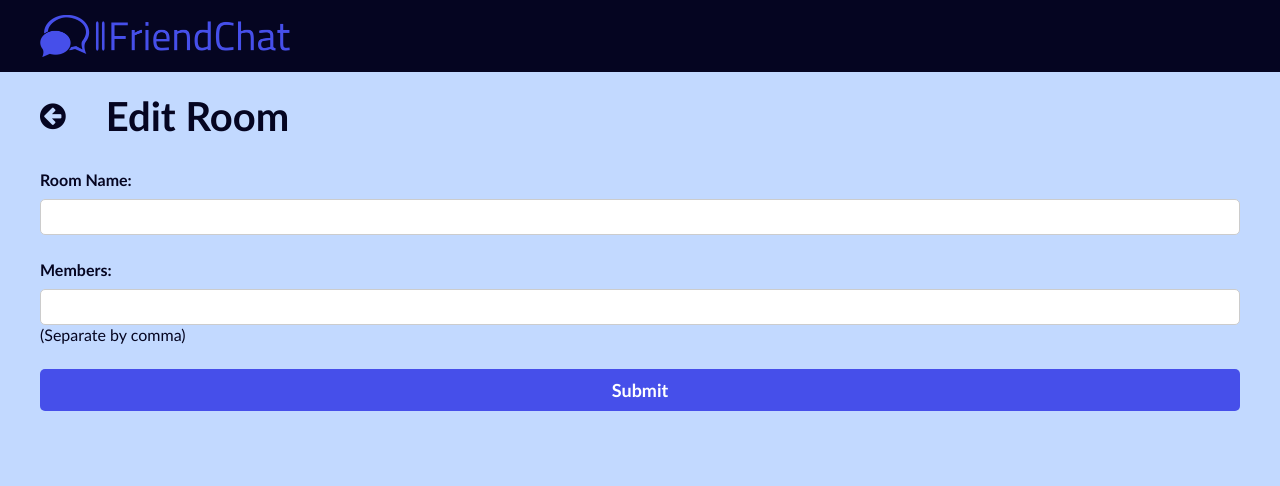
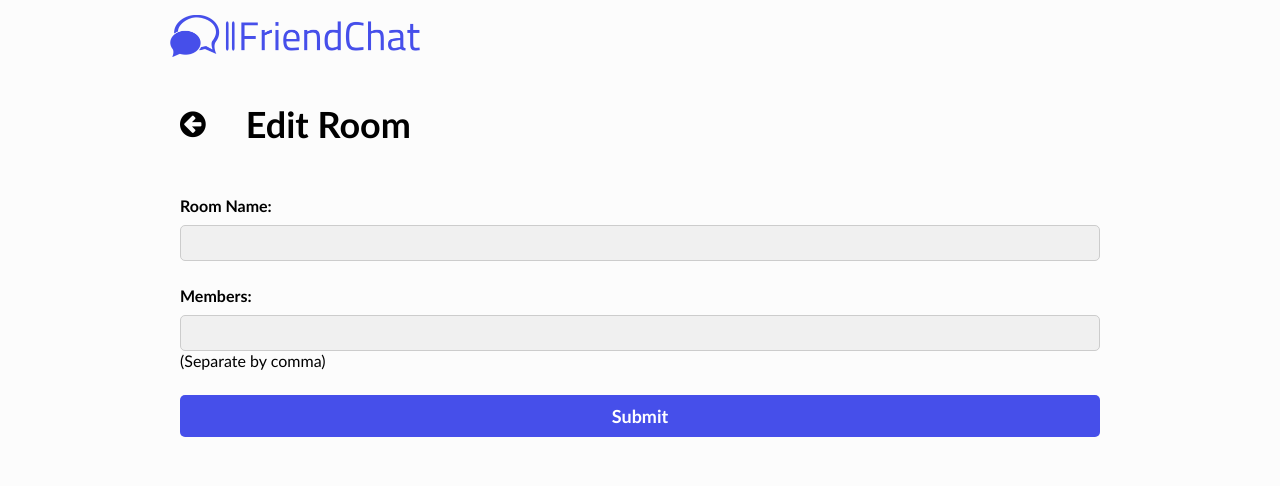
Before and after one commit to ahadazizjaffer2/FriendChat-App, a Python web app: template templates/edit_room.html in a window 1280 px wide. Shown: the top 486 px of the page. Run offline with Jinja, Linux system fonts and the light colour scheme; the template is opened without the code that fills it, so the values that code supplies are empty.

Commit message:
Update dashboard style.css

```diff
--- a/static/dashboard style.css
+++ b/static/dashboard style.css
@@ -1,7 +1,7 @@
 :root{
     --logo-blue: #464fea;
-    --dark-blue: #050521;
-    --dash-bg: #C2D9FF;
+    --dark-blue: #fcfcfc;
+    --dash-bg: #fcfcfc;
 }
 
 *{
@@ -9,7 +9,6 @@
     padding: 0;
     box-sizing: border-box;
     user-select: none;
-    color: var(--dark-blue);
     font-family: 'Trebuchet MS', 'Lucida Sans Unicode', 'Lucida Grande', 'Lucida Sans', Arial, sans-serif;
 }
 body{
@@ -18,8 +17,6 @@ body{
 
 nav {
     padding: 10px;
-    /* position: fixed;
-    width: 100%; */
     background-color: var(--dark-blue);
 }
 button {
@@ -34,39 +31,59 @@ button {
     text-decoration: none;
 }
 .navcontainer{
-    max-width: 1200px;
+    max-width: 1000px;
     height: auto;
     display: flex;
     justify-content: space-between;
     align-items: center;
     margin: 0 auto;
+    padding: 0 30px;
 }
 
 .navcontainer .logo{
     width: 250px;
     margin: 5px 0;
-    /* margin-bottom: 40px; */
     display: block;
 }
 .outerlayer{
     padding: 10px;
 }
 .innerlayer{
-    max-width: 1200px;
+    max-width: 1000px;
     margin: 10px auto;
+    padding: 0 30px;
 }
 .fa{
     margin: 0;
 }
 
+.roomsheading{
+    display: flex;
+    margin-top: 30px;
+    justify-content: space-between;
+    align-items: center;
+    gap: 10px;
+}
+.roomsheading a{
+    color: black;
+}
+.roomsheading div{
+    width: 86%;
+    border: 1px solid #c5c5c5;
+}
+
 .roomscontainer{
     width: auto;
     display: flex;
-    /* justify-content: space-between; */
     padding: 30px 0;
     align-items: center;
     gap: 20px;
     flex-wrap: wrap;
+}
+
+.roomscontainer a{
+    color: white;
+    font-weight: 600;
 }
 .roomcard{
     list-style: none;
@@ -74,23 +91,24 @@ button {
 .roomcard a{
     background-color: var(--logo-blue);
     text-align: center;
-    padding: 20px;
-    /* margin: 20px; */
+    padding: 10px 20px;
     border-radius: 5px;
     text-decoration: none;
     font-size: 20px;
-    /* font-weight: bold; */
+    border: 2px solid black;
 }
 .logoutbtn{
-    background-color: #FF204E;
+    background-color: white;
+    color: var(--logo-blue);
     font-size: 18px;
+    margin: 0;
+    padding: 0;
 }
 h1{
-    font-size: 40px;
+    font-size: 36px;
 }
 h4{
-    margin-top: 20px;
-    font-size: 30px;
+    font-size: 24px;
 }
 
 /* Create Room */
@@ -115,8 +133,12 @@ h4{
     padding: 8px;
     border: 1px solid #ccc;
     border-radius: 5px;
-    color:#050521;
+    color:black;
+    background-color: #f0f0f0;
     font-size: 15px;
+}
+.inputbox input:focus{
+    background-color: white;
 }
 .createroomform{
     padding: 20px 0;
@@ -135,20 +157,20 @@ h4{
     transition: background-color 0.3s ease;
     margin: 0;
 }
-
 .createroomform button[type="submit"]:hover {
     background-color: #212ad8;
 }
 .message-container {
     display: flex;
     flex-direction: column;
-    /* gap: 10px; */
-    border: 1px solid #fff;
+    border: 1px solid #ccc;
     padding: 10px;
     overflow-y: auto;
-    max-height: calc(100vh - 230px);
+    height: calc(100vh - 235px);
+    background: #f0f0f0;
+    scrollbar-width: thin;
+    scrollbar-color: black #eee;
 }
-
 .message {
     margin-bottom: 10px;
     padding: 10px;
@@ -156,44 +178,51 @@ h4{
 
 .message.sent {
     align-self: flex-end;
-    background-color: #56b8ff;
     border-radius: 10px 10px 0px 10px;
+    background-color: #464fea;
 }
 
 .message.received {
     align-self: flex-start;
-    background-color: #56ff60;
+    background-color: #00cfff;
     border-radius: 10px 10px 10px 0px;
 }
 .joinroom{
     align-self: center;
-    background-color: #FBF8DD;
+    background-color: lawngreen;
     margin-bottom: 10px;
     padding: 10px;
     border-radius: 5px;
 }
 .leftroom{
     align-self: center;
-    background-color: #DD5746;
+    background-color: #ff672f;
     margin-bottom: 10px;
     padding: 10px;
     border-radius: 5px;
 }
 .message-text {
-    font-size: 18px; /* Adjust the font size as needed */
+    font-size: 18px;
+    color: whitesmoke;
 }
 
 .message-info {
-    font-size: 14px; /* Adjust the font size as needed */
-    color: #888; /* Adjust the color as needed */
+    font-size: 14px;
+    color: black;
 }
 
 .heading{
     display: flex;
     gap: 30px;
+    padding: 10px;
     margin-bottom: 10px;
+    color: black;
     align-items: center;
     justify-content: space-between;
+}
+.heading a{
+    color: black;
+    align-content: center;
 }
 .members{
     display: flex;
@@ -210,7 +239,6 @@ h4{
     margin: 10px 0;
     display: flex;
 }
-
 .newmessage label {
     display: block;
     margin-bottom: 10px;
@@ -220,14 +248,27 @@ h4{
     width:90%;
     padding: 8px;
     border: 1px solid #ccc;
-    border-radius: 5px;
-    color:#050521;
+    border-radius: 5px 0px 0px 5px;
+    color:black;
+    background-color: #f0f0f0;
     font-size: 15px;
+    outline: none;
+}
+.newmessage input:focus {
+    background-color: white;
+    border: 1px solid var(--logo-blue);
 }
 .newmessage button{
     width: 10%;
     margin: 0;
+    border-radius: 0px 5px 5px 0px;
 }
 .bx{
     font-size: 30px;
 }
+.alert{
+    color: red;
+}
+.editcontainer{
+    padding: 10px;
+}
```
